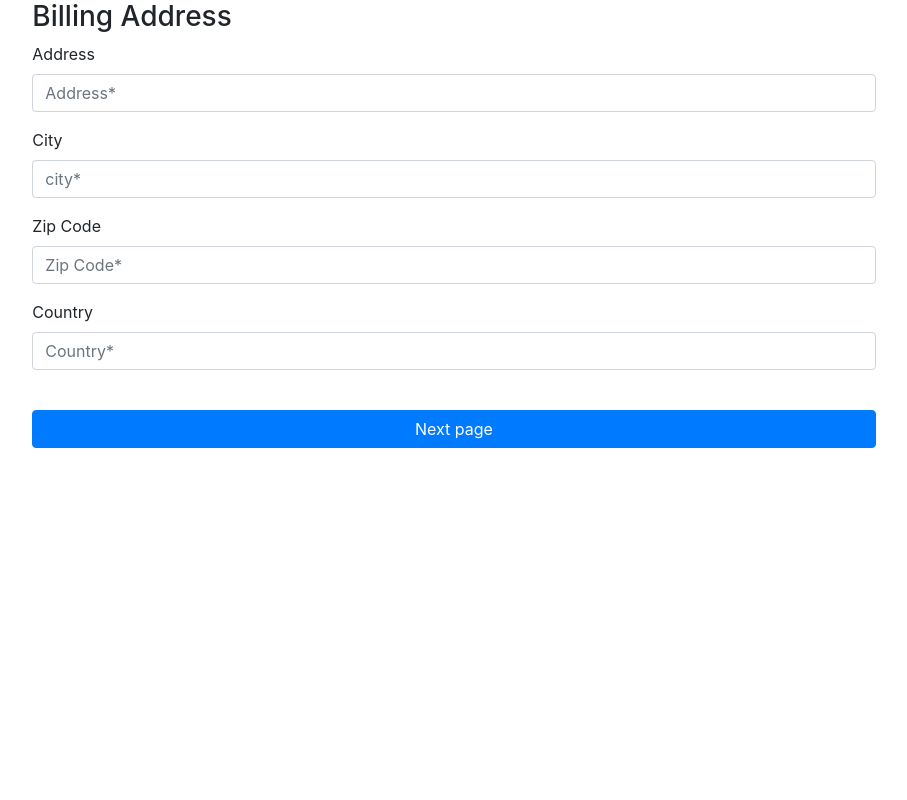
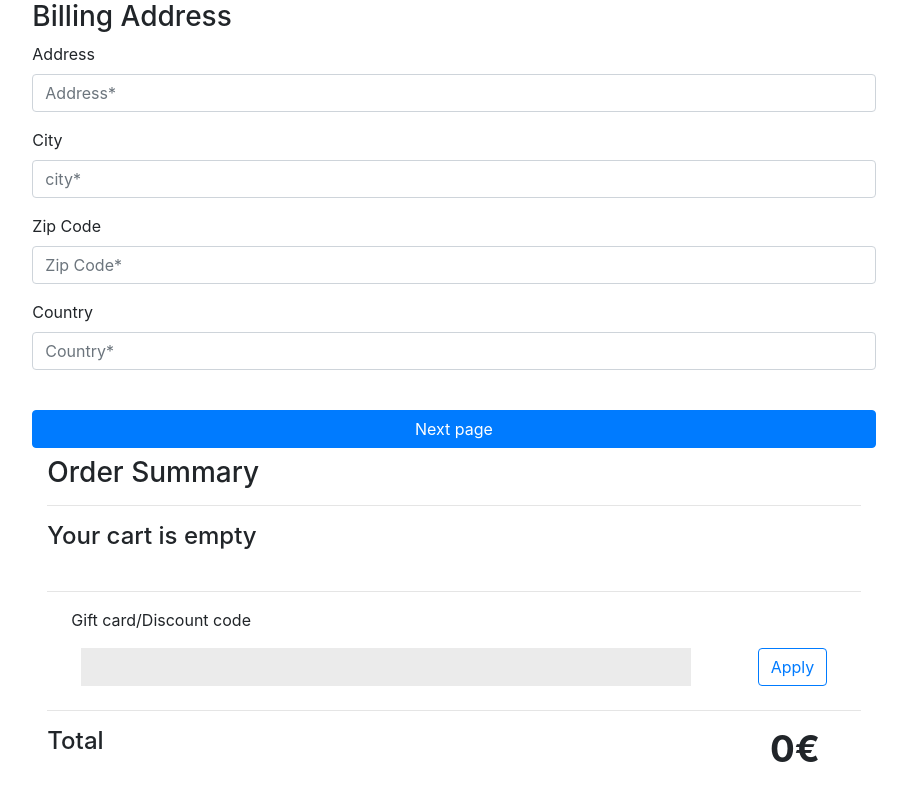
Before and after one commit to assembler-institute/react-shopping-cart-context, a React (Create React App) app: page /billing-address-page in a window 1280 px wide. Shown: the whole page, without its empty margins (186-1093 px from the left). Built offline with nearby package versions, Linux system fonts and the light colour scheme.

Commit message:
Fix syles

```diff
--- a/src/App.js
+++ b/src/App.js
@@ -191,7 +191,7 @@ function App() {
           <PersonalDetails cartItems={cartItems} />
         </Route>
         <Route path="/billing-address-page">
-          <Address />
+          <Address cartItems={cartItems} />
         </Route>
         <Route path="/" exact>
           <Home
--- a/src/pages/Address/Address.js
+++ b/src/pages/Address/Address.js
@@ -5,8 +5,9 @@ import "../../components/OrderCart/OrderCart.scss";
 import AddressSchema from "./Address-schema";
 import Input from "../../components/Input";
 import Button from "../../components/Button";
+import OrderCart from "../../components/OrderCart";
 
-function Address() {
+function Address({ cartItems }) {
   const [hasSubmitted] = useState(false);
 
   const formik = useFormik({
@@ -82,7 +83,9 @@ function Address() {
               </div>
             </div>
           </form>
-
+          <div className="col">
+            <OrderCart cartItems={cartItems} />
+          </div>
           {hasSubmitted && <Link to="/" />}
         </div>
       </div>
```
